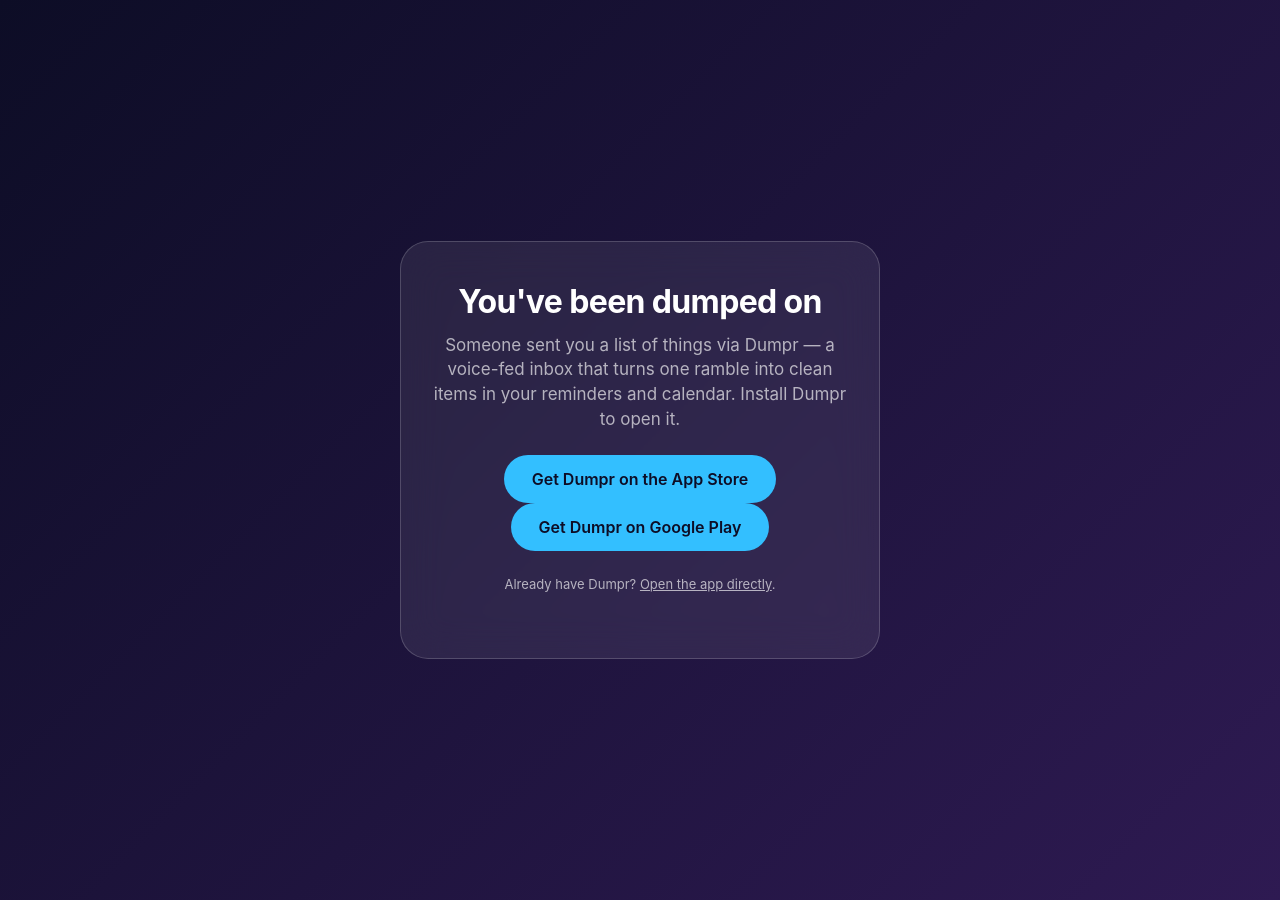
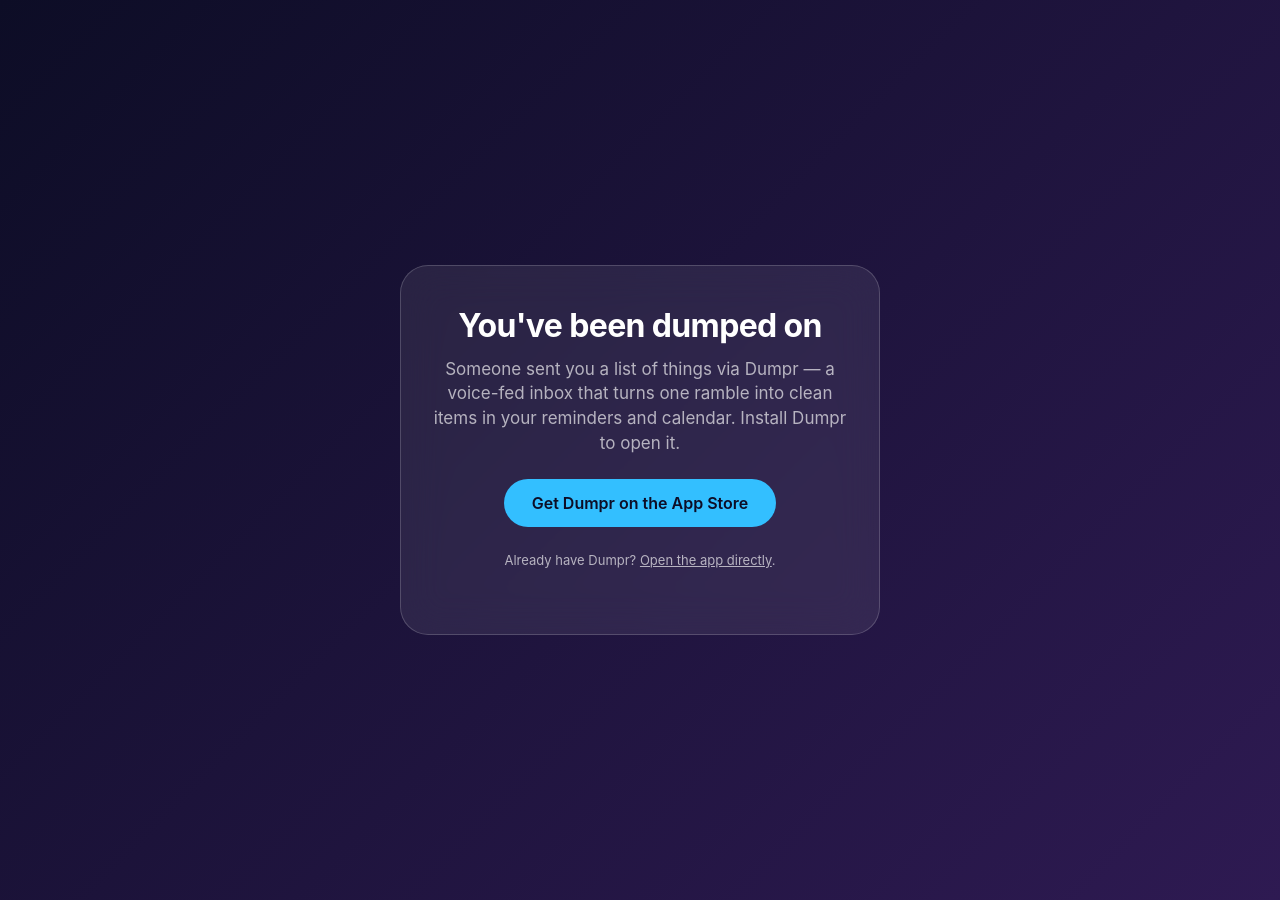
Before and after one commit to AG-Studio-Apps/dumpr-appstore, a Jekyll site: the page dump/index.html, which Jekyll copies as it is, in a window 1280 px wide. Built offline with Jekyll 4.4.1, drawn with Linux system fonts in a browser that asks for light colours.

Commit message:
fix: make the App Store CTAs real, drop the 404-ing Play button
Both CTAs on the acquisition path were dead. The homepage's only
call-to-action was href="#", and so was the iOS button on /dump — the
page a non-user lands on when a friend shares a dump with them, i.e.
the app's entire viral funnel.

The ID-based App Store URL (apps.apple.com/gb/app/id6761579957) resolves
without the listing slug, so it can go in before approval and starts
working the moment the app is live, with no second deploy to remember.

The Play button was worse than dead: href="REPLACE_ME_PLAY_STORE_URL"
resolved to /dump/REPLACE_ME_PLAY_STORE_URL, a 404 served to every
desktop visitor, because the desktop block renders both buttons. Replaced
with a line of text until the Play listing exists. Restore both blocks
when it does.

assetlinks.json is untouched — its REPLACE_ME fingerprints are
deliberate and Android-only, pending Play Console activation.

Co-Authored-By: Claude Opus 5 (1M context) <noreply@anthropic.com>

```diff
--- a/dump/index.html
+++ b/dump/index.html
@@ -69,6 +69,14 @@
             transition: opacity 0.2s ease;
         }
         .cta:hover { opacity: 0.85; }
+        /* Stands in for the Play CTA until the Play listing exists.
+           Deliberately not styled as a .cta — there's nothing to tap. */
+        .android-pending {
+            margin: 0;
+            font-size: 15px;
+            color: var(--muted);
+            line-height: 1.45;
+        }
         .footer {
             margin-top: 24px;
             font-size: 13px;
@@ -96,25 +104,31 @@
             calendar. Install Dumpr to open it.
         </p>
 
+        <!-- The ID-based App Store URL resolves without the listing slug,
+             so it can go in before approval. It 404s until the app is
+             live, which is strictly better than the href="#" it replaces:
+             that did nothing at all, on the page that IS the acquisition
+             funnel for a shared dump.
+
+             The receiver's payload is in the URL's `p` query param — once
+             they install and tap the link again, the universal-link
+             handler decodes it into the review sheet. -->
         <div class="ctas" data-platform-only="ios">
-            <!-- TODO post App Store launch: replace href with the App Store
-                 listing URL, e.g. https://apps.apple.com/gb/app/dumpr/id<APP_ID>.
-                 The receiver's payload is in the URL's `p` query param —
-                 once they install the app and tap the link again, the
-                 universal-link handler decodes it into the review sheet. -->
-            <a class="cta" href="#">Get Dumpr on the App Store</a>
+            <a class="cta" href="https://apps.apple.com/gb/app/id6761579957">Get Dumpr on the App Store</a>
         </div>
 
+        <!-- No Play CTA anywhere until the Play listing exists. The old
+             href="REPLACE_ME_PLAY_STORE_URL" resolved to
+             /dump/REPLACE_ME_PLAY_STORE_URL — a 404 shown to every
+             desktop visitor. Restore these two blocks (Android + the
+             second desktop button) once the Play URL is real; see
+             xura/docs/ANDROID_DEEP_LINK_HANDOFF.md. -->
         <div class="ctas" data-platform-only="android">
-            <!-- Literal placeholder — the Play listing doesn't exist yet.
-                 Swap REPLACE_ME_PLAY_STORE_URL for the real Play URL
-                 once the app is published. -->
-            <a class="cta" href="REPLACE_ME_PLAY_STORE_URL">Get Dumpr on Google Play</a>
+            <p class="android-pending">Dumpr is on iPhone today — Android is on the way.</p>
         </div>
 
         <div class="ctas" data-platform-only="desktop">
-            <a class="cta" href="#">Get Dumpr on the App Store</a>
-            <a class="cta" href="REPLACE_ME_PLAY_STORE_URL">Get Dumpr on Google Play</a>
+            <a class="cta" href="https://apps.apple.com/gb/app/id6761579957">Get Dumpr on the App Store</a>
         </div>
 
         <p class="footer">
```
Also changed, not shown: index.md (+4 -2 lines).
